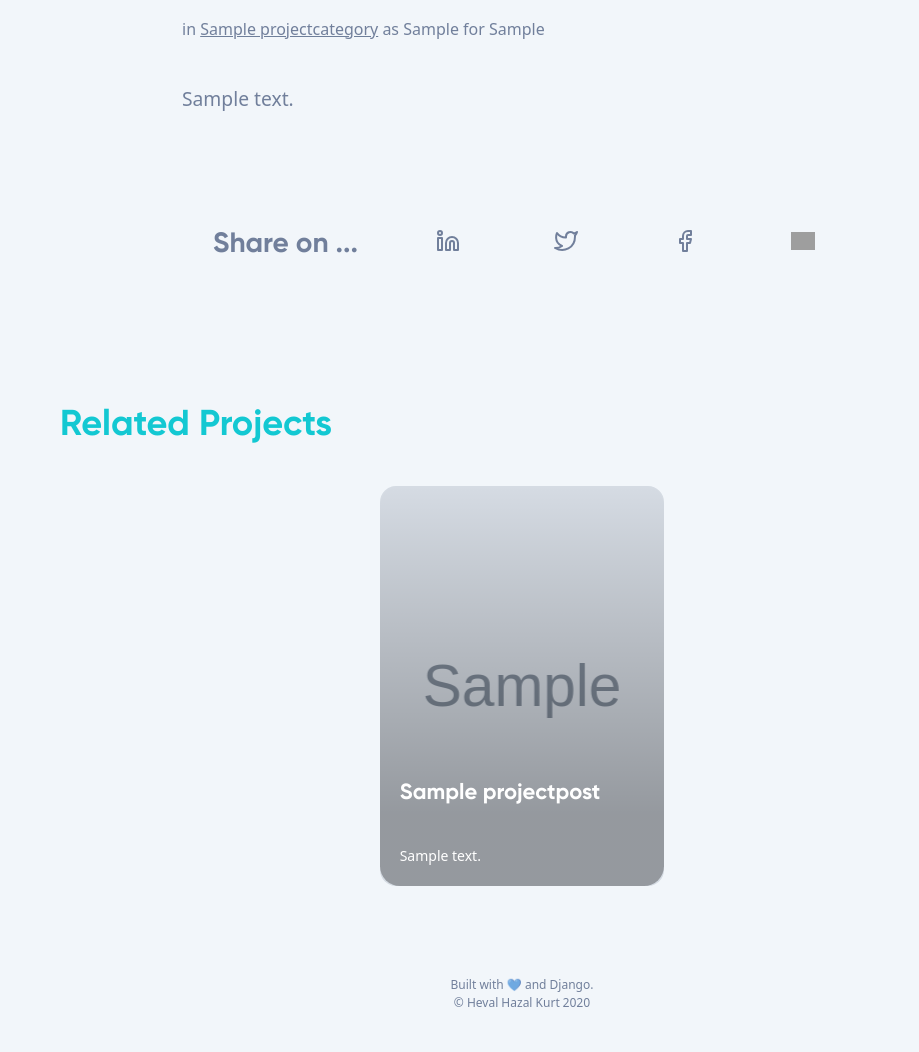
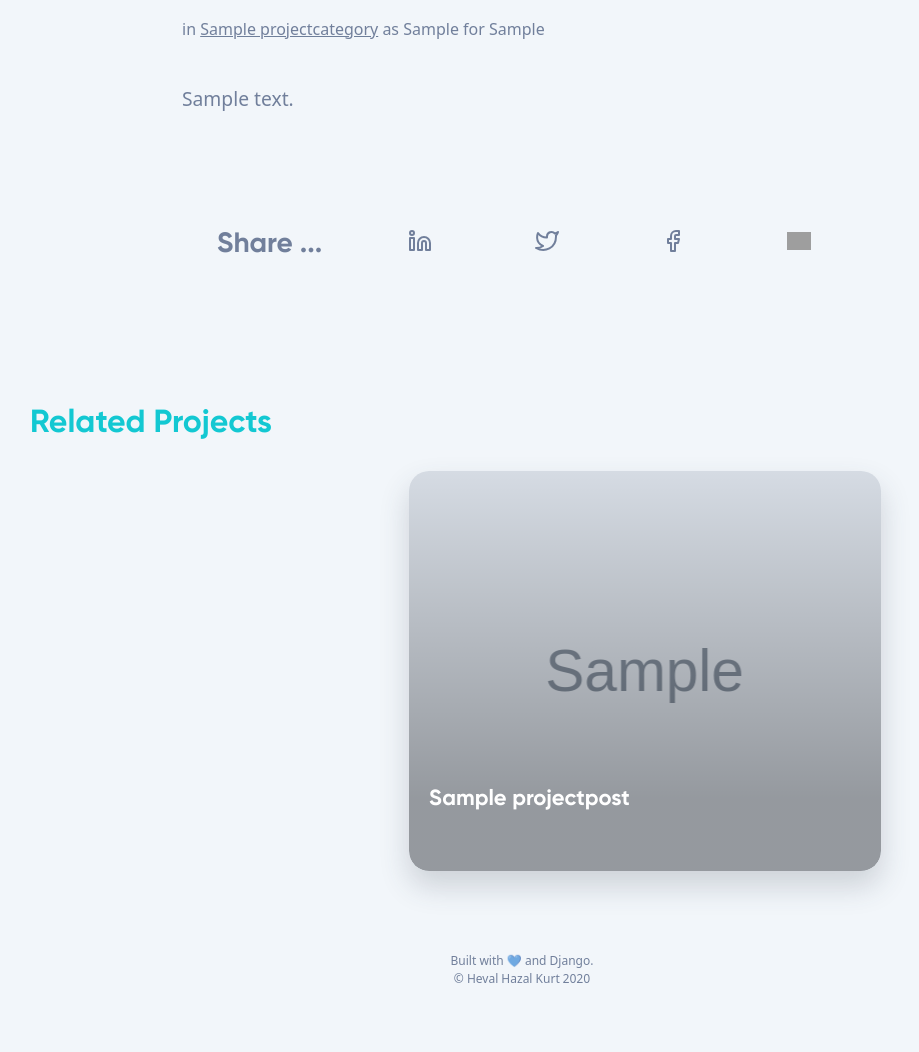
Before and after one commit to hevalhazalkurt/hhk_personal_website, a Django app: a page that uses hhk_web/project/templates/project/project_detail.html in a window 1280 px wide. Shown: the part 658-1710 px from the top of the page, without its empty margins (118-1037 px from the left). After the commit the page ends 1641 px from the top, so only its background shows below. Run offline with Django 3.2, Linux system fonts and the light colour scheme; tables that the repository leaves empty hold one stand-in row (values such as "Sample post"); grey boxes marked "Sample" are stand-in pictures; some libraries are stand-ins or nearby versions; grey boxes are pictures that could not be loaded.

Commit message:
Fixed related post section’s flex wrap issue

```diff
--- a/hhk_web/project/templates/project/project_detail.html
+++ b/hhk_web/project/templates/project/project_detail.html
@@ -15,7 +15,7 @@
         {% with theurl=request.build_absolute_uri %}
         <div class="social">
           <ul class="social-links__wrapper">
-            <p class="blog-post__sum">Share on ...</p>
+            <p class="blog-post__sum">Share ...</p>
           <li><a href="https://www.linkedin.com/shareArticle?mini=true&url={{ theurl }}&title={{ object.title }}&summary=mubapp.herokuapp.com&source=MUBapp" target="_blank" title="LinkedIn"><i data-feather="linkedin"></i></a></li>
           <li><a href="http://twitter.com/share?text={{ object.title }} by @hevalandsteven &url={{ theurl }}&hashtags={{ object.category|lower }}" target="_blank" title="Twitter"><i data-feather="twitter"></i></a></li>
           <li><a href="https://www.facebook.com/sharer/sharer.php?u={{ theurl }}" target="_blank" title="Facebook"><i data-feather="facebook"></i></a></li>
@@ -26,23 +26,28 @@
 
     </div>
 
-    <h3 class="related-post-section__title container">Related Projects</h3>
+
+    <!-- Related Projects Section -->
+    <section class="post-section">
+    <h3 class="post-section__title">Related Projects</h3>
 
 
     <div class="related-posts__wrapper">
       {% for rel in related_projects %}
-      <a class="related-post-item" href="{{ rel.get_absolute_url }}">
+      <a href="{{ rel.get_absolute_url }}"><div class="post-item">
 
         <div class="related-post-item__bg" style="background-image: url({{ rel.image.url }})">
           <div class="related-post-item__overlay"></div>
           <div class="related-post-item__meta">
             <h1 class="related-post-item__title">{{ rel.title }}</h1>
-            <p class="related-post-item__desc">{{ rel.summary }}</p>
           </div>
 
-        </div>
-      </a>
+        </div></a>
+      </div>
+
       {% endfor %}
     </div>
+    </section>
+
 
 {% endblock content %}
```
